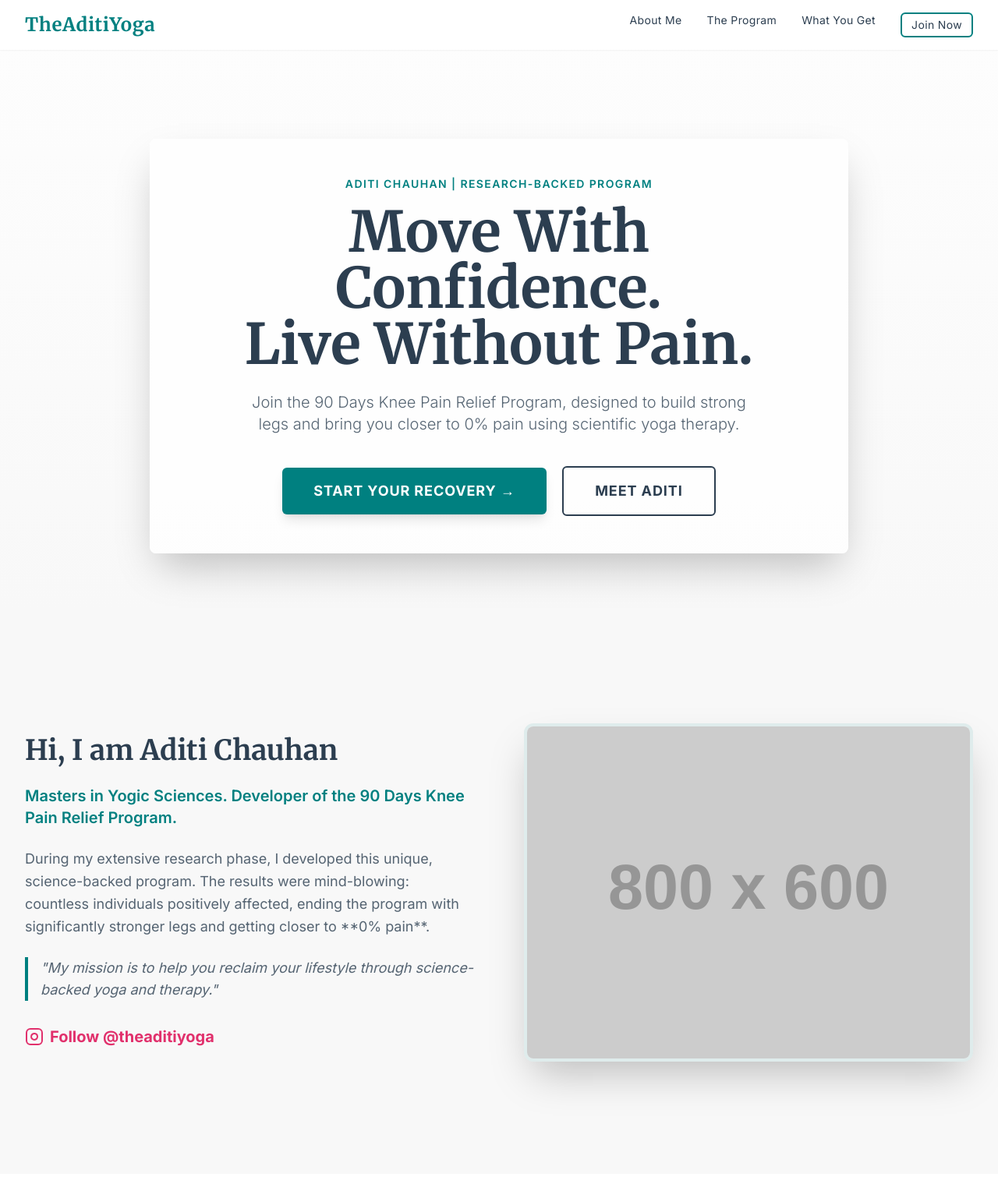
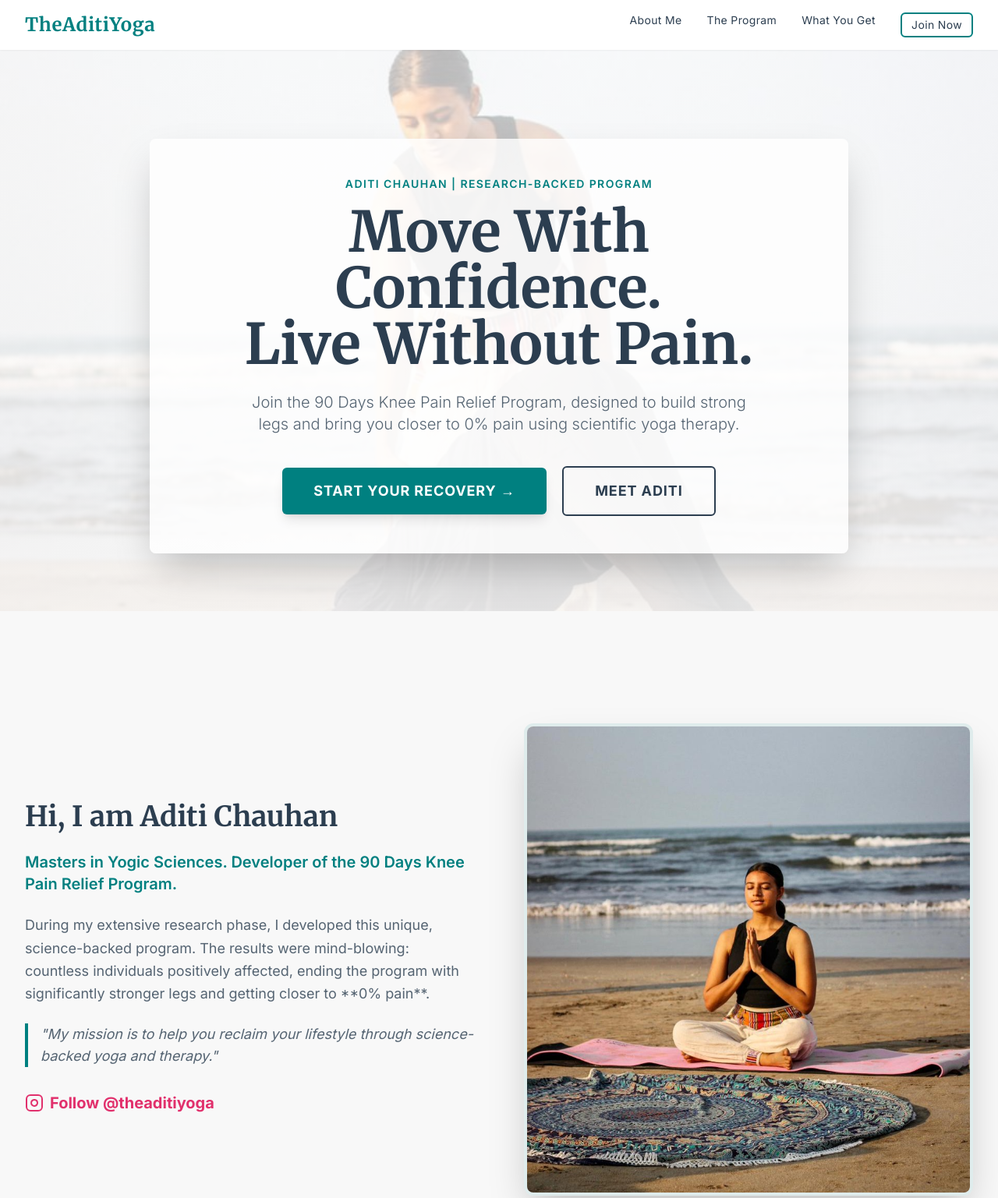
Before and after one commit to arnavgitt/kneepain, a plain HTML site: page index.html in a window 1280 px wide. Shown: the top 1537 px of the page at 78% size. Drawn offline with nearby package versions, Linux system fonts and the light colour scheme; placeholder pictures from the web are drawn by us.

Commit message:
Update hero background image to 'main pic.jpg' for improved visual appeal

```diff
--- a/index.html
+++ b/index.html
@@ -35,7 +35,7 @@
         .hero-bg {
             /* Clean, focused image of Aditi teaching or meditating */
             background-image: linear-gradient(to top, rgba(248, 248, 248, 0.9), rgba(255, 255, 255, 0.7)),
-                              url("assets/images/aditi-bg.jpg"); /* Placeholder for a bright, clean, professional image */
+                              url("assets/images/main pic.jpg"); /* Placeholder for a bright, clean, professional image */
             background-size: cover;
             background-position: center;
         }
@@ -95,7 +95,7 @@
     <!-- About Me Section --><section id="about" class="py-24 md:py-36 bg-neutral-light">
         <div class="max-w-7xl mx-auto px-6 lg:px-8 grid md:grid-cols-2 gap-16 items-center">
             <!-- Image (Placeholder for a professional photo) --><div class="md:order-2">
-                <img src="https://placehold.co/800x600/008080/FFFFFF?text=ADITI+CHAUHAN+YOGA" alt="Aditi Chauhan Yoga Instructor" class="w-full h-auto object-cover rounded-xl shadow-2xl border-4 border-primary-accent/10">
+                <img src="assets/images/2 pic.jpg" alt="Aditi Chauhan Yoga Instructor" class="w-full h-auto object-cover rounded-xl shadow-2xl border-4 border-primary-accent/10">
             </div>
             <!-- Text Content --><div class="md:order-1">
                 <h2 class="text-4xl font-serif font-bold text-secondary-dark mb-6">Hi, I am Aditi Chauhan</h2>
```
Also changed, not shown: assets/images/2 pic.jpg (added).
